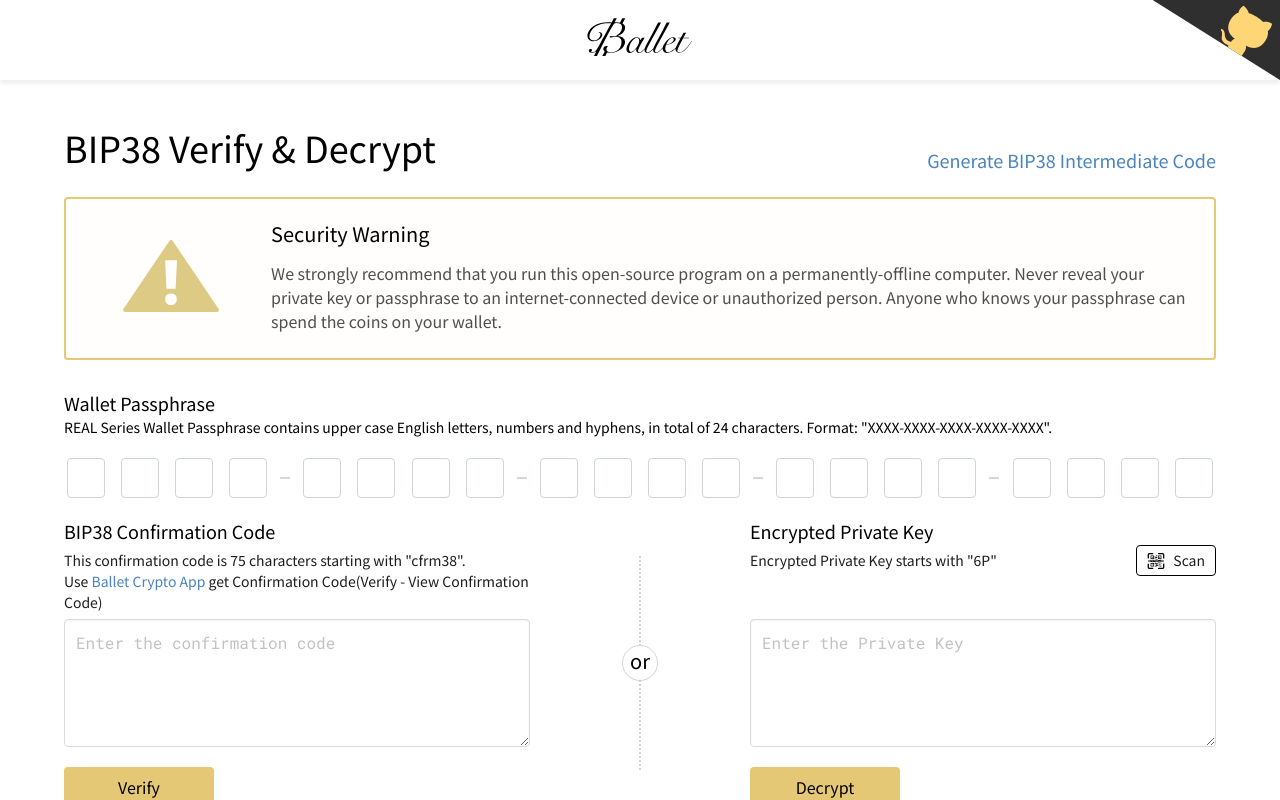
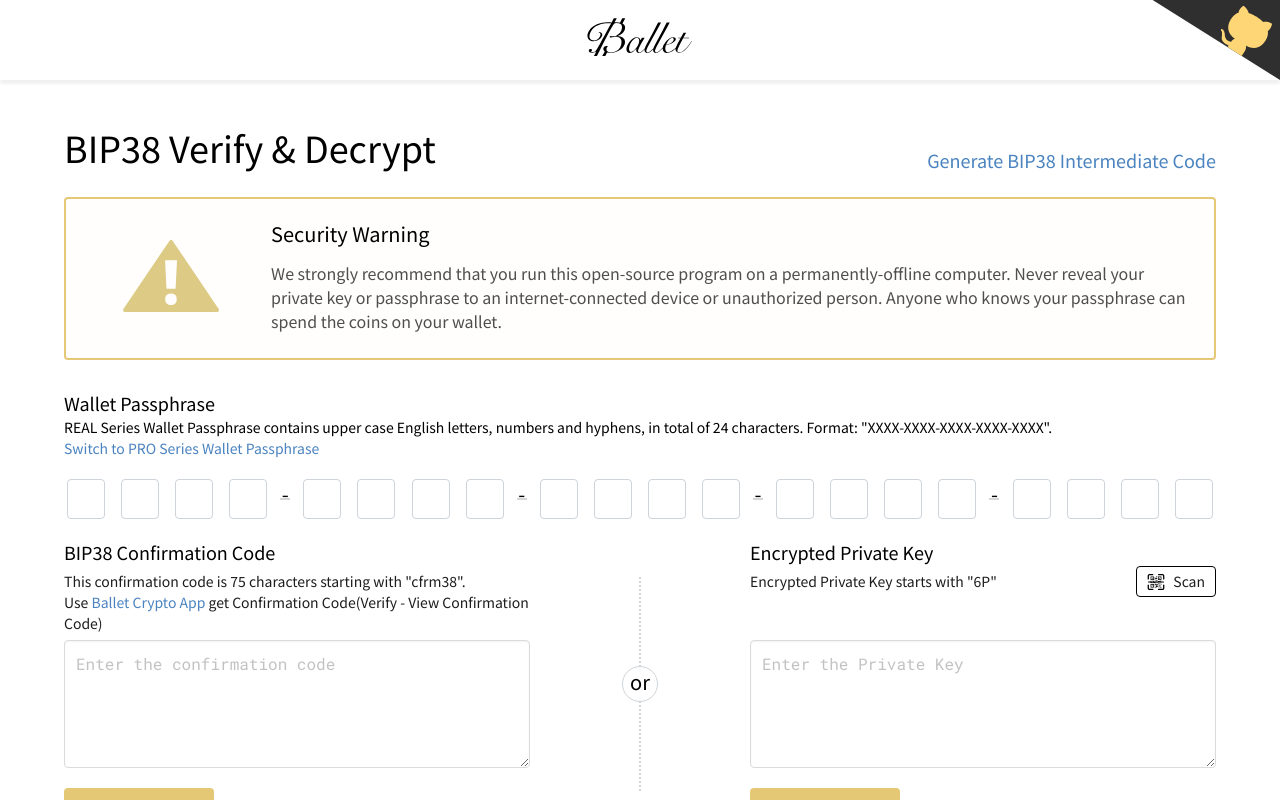
Before and after one commit to balletcrypto/evian, a React app: page / in a window 1280 px wide. Shown: the top 800 px of the page. Built offline with nearby package versions, Linux system fonts and the light colour scheme.

Commit message:
support custom passphrase

```diff
--- a/src/App.js
+++ b/src/App.js
@@ -559,24 +559,15 @@
           <div className="passphrase__title commonTitle ">
             Wallet Passphrase
             <div>REAL Series Wallet Passphrase contains upper case English letters, numbers and hyphens, in total of 24 characters. Format: "XXXX-XXXX-XXXX-XXXX-XXXX".</div>
-            {/* <div onClick={() => setIsShowRealPassphrase(!isShowRealPassphrase)}>Switch to {!isShowRealPassphrase ? 'REAL' : 'PRO'} Series Wallet Passphrase</div> */}
+            <div
+              style={{
+                color: '#4A83BF',
+                cursor: 'pointer'
+              }}
+              onClick={() => setIsShowRealPassphrase(!isShowRealPassphrase)}>Switch to {!isShowRealPassphrase ? 'REAL' : 'PRO'} Series Wallet Passphrase</div>
           </div>
           <div className="passphrase__input">
-            <div className="passphrase__real">
-              {passphraseInputCount.map((item, index) => {
-                return (
-                  <>
-                    <InputItem
-                      key={index}
-                      inputIndex={index}
-                      value={item}
-                    />
-                    {!((index + 1) % 4) && (index + 1 < 17) ? (<div className="symbolInput"></div>) : ''}
-                  </>
-                )
-              })}
-            </div>
-            {/* {isShowRealPassphrase ? (
+            {isShowRealPassphrase ? (
             <div className="passphrase__real">
               {passphraseInputCount.map((item, index) => {
                 return (
@@ -598,7 +589,7 @@
               value={balletPassphrase}
               onChange={(e) => setBalletPassphrase(e.target.value)}
             />
-            )} */}
+            )}
           </div>
         </div>
         <div className="columns is-vcentered inputContent is-desktop">
```
